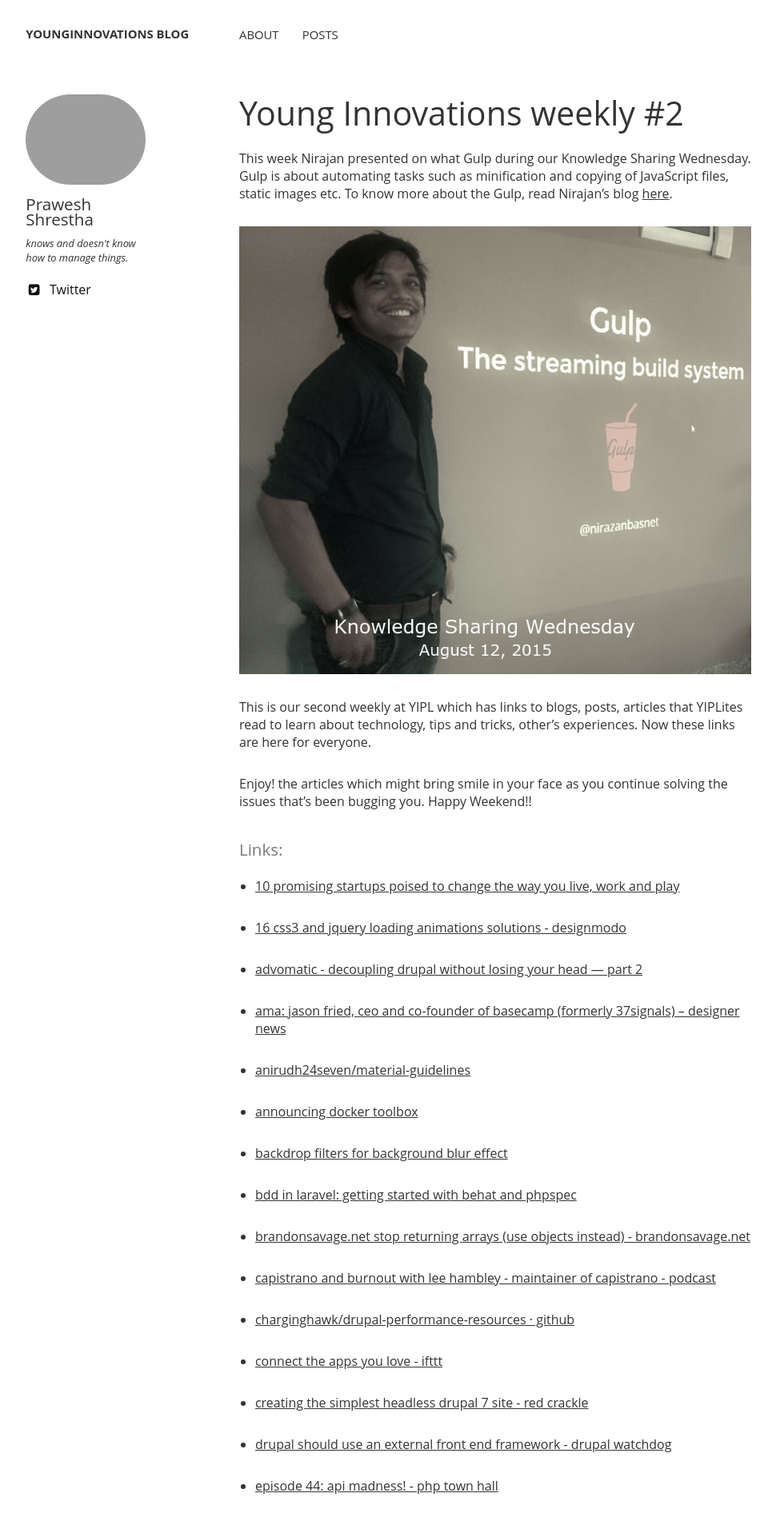
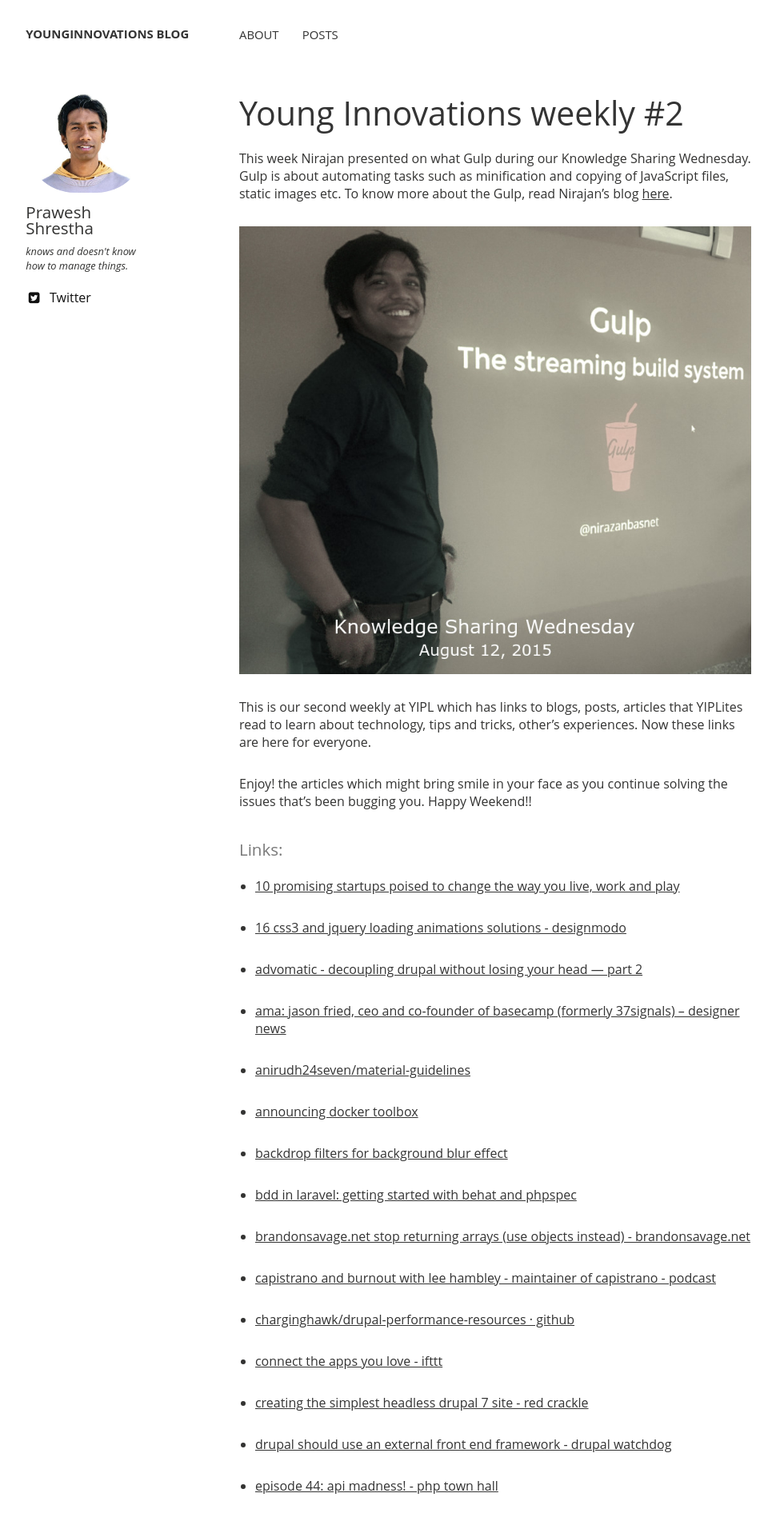
Before and after one commit to younginnovations/blog.yipl.com.np, a Jekyll site: the page built from _posts/2015-08-14-younginnovations-weekly-02.md, in a window 1280 px wide. Shown: the top 1902 px of the page at 80% size, without its empty margins (21-991 px from the left). Built offline with Jekyll 4.4.1, drawn with Linux system fonts in a browser that asks for light colours; nearby versions of some CDN libraries.

Commit message:
fixed the error in extension of prawesh's image

```diff
--- a/_data/authors.yml
+++ b/_data/authors.yml
@@ -15,7 +15,7 @@
 prawesh_shrestha:
   name: Prawesh Shrestha
   bio: "knows and doesn't know how to manage things."
-  avatar: prawesh-bio-photo.png
+  avatar: prawesh-bio-photo.jpg
   twitter: praweshsth
 
 rakeeb_rajbhandari:
```
